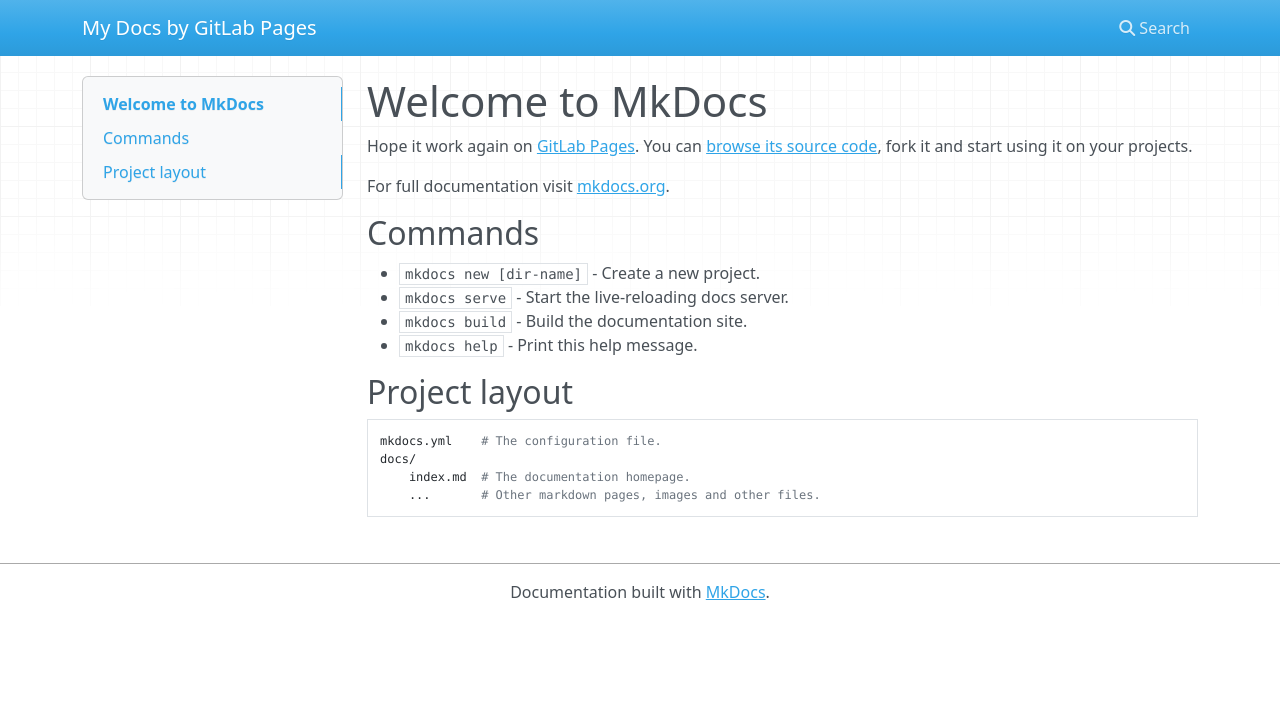
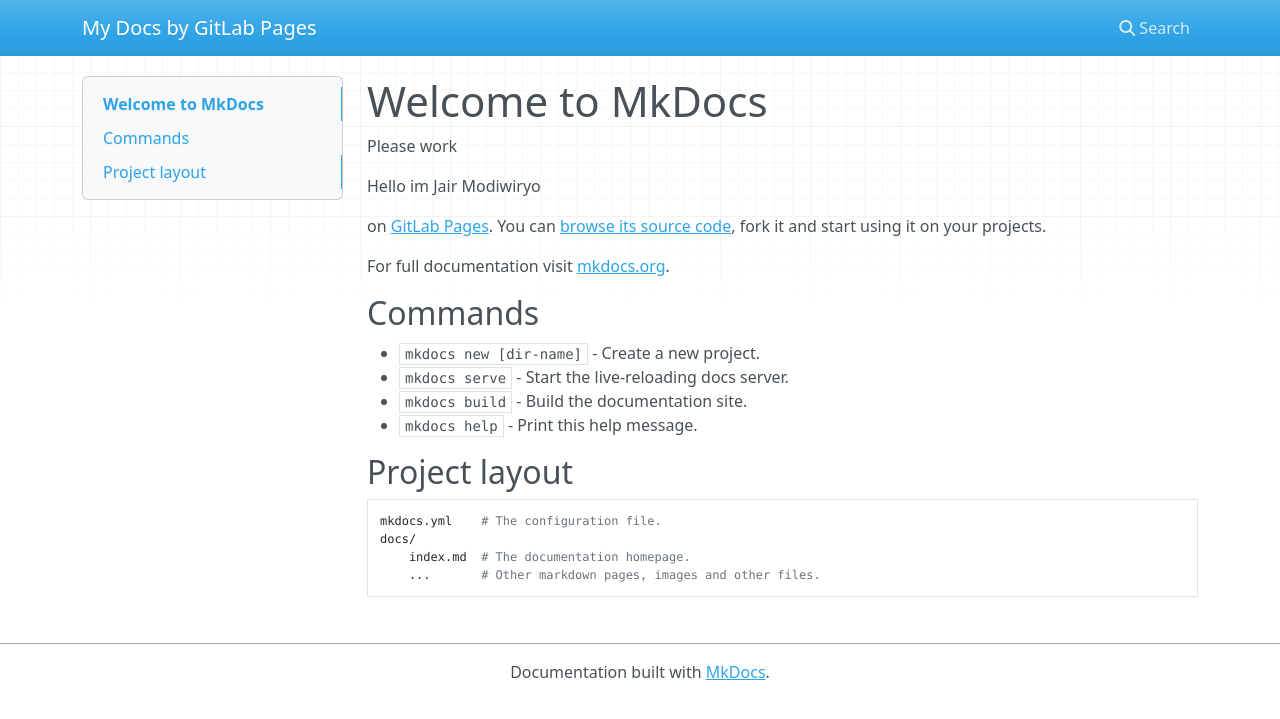
Before and after one commit to JairModi/Bootcamp2023, an MkDocs documentation site: the page built from docs/index.md, in a window 1280 px wide. Shown: the top 719 px of the page. Built offline with MkDocs 1.6.1, drawn with Linux system fonts in a browser that asks for light colours; nearby versions of some CDN libraries.

Commit message:
Version 1

```diff
--- a/docs/index.md
+++ b/docs/index.md
@@ -1,5 +1,9 @@
 # Welcome to MkDocs
-Hope it work again on [GitLab Pages](https://pages.gitlab.io). You can
+Please work
+
+Hello im Jair Modiwiryo
+
+ on [GitLab Pages](https://pages.gitlab.io). You can
 [browse its source code](https://gitlab.com/pages/mkdocs), fork it and start
 using it on your projects.
 
```
